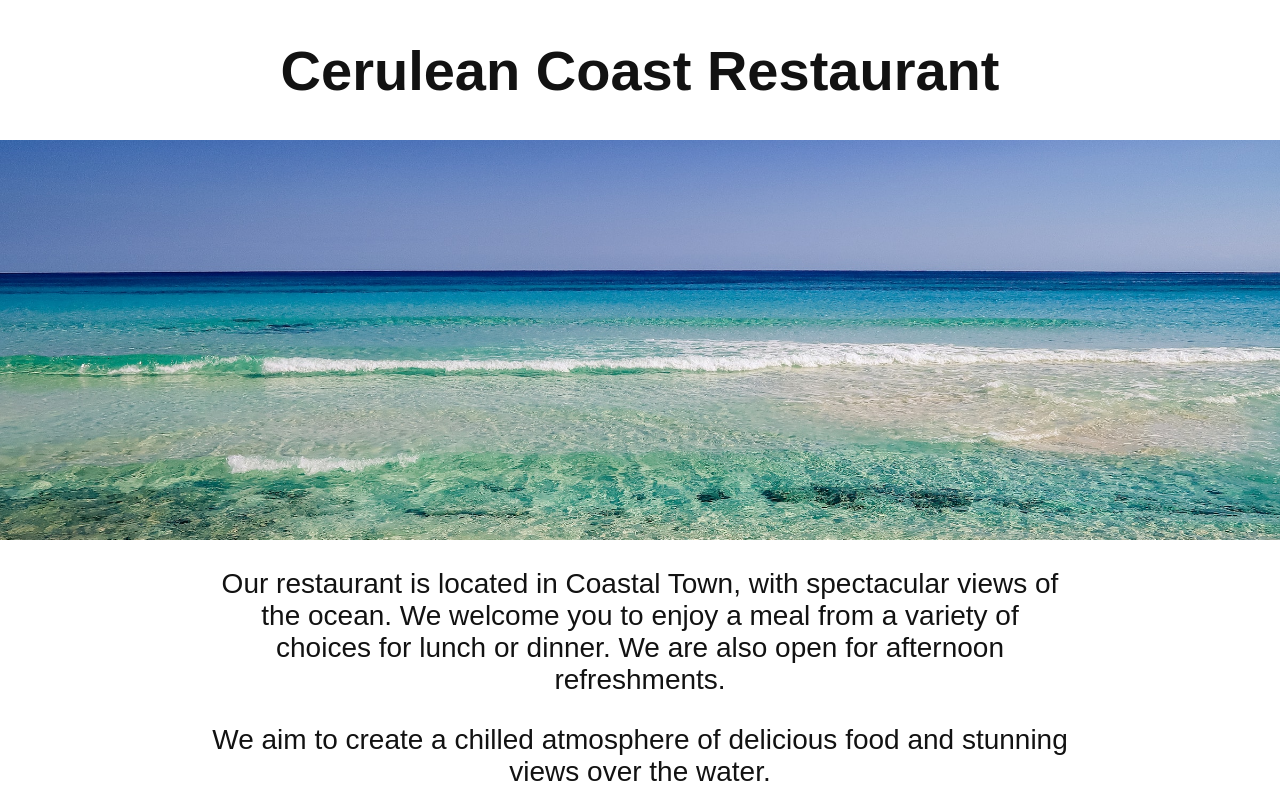
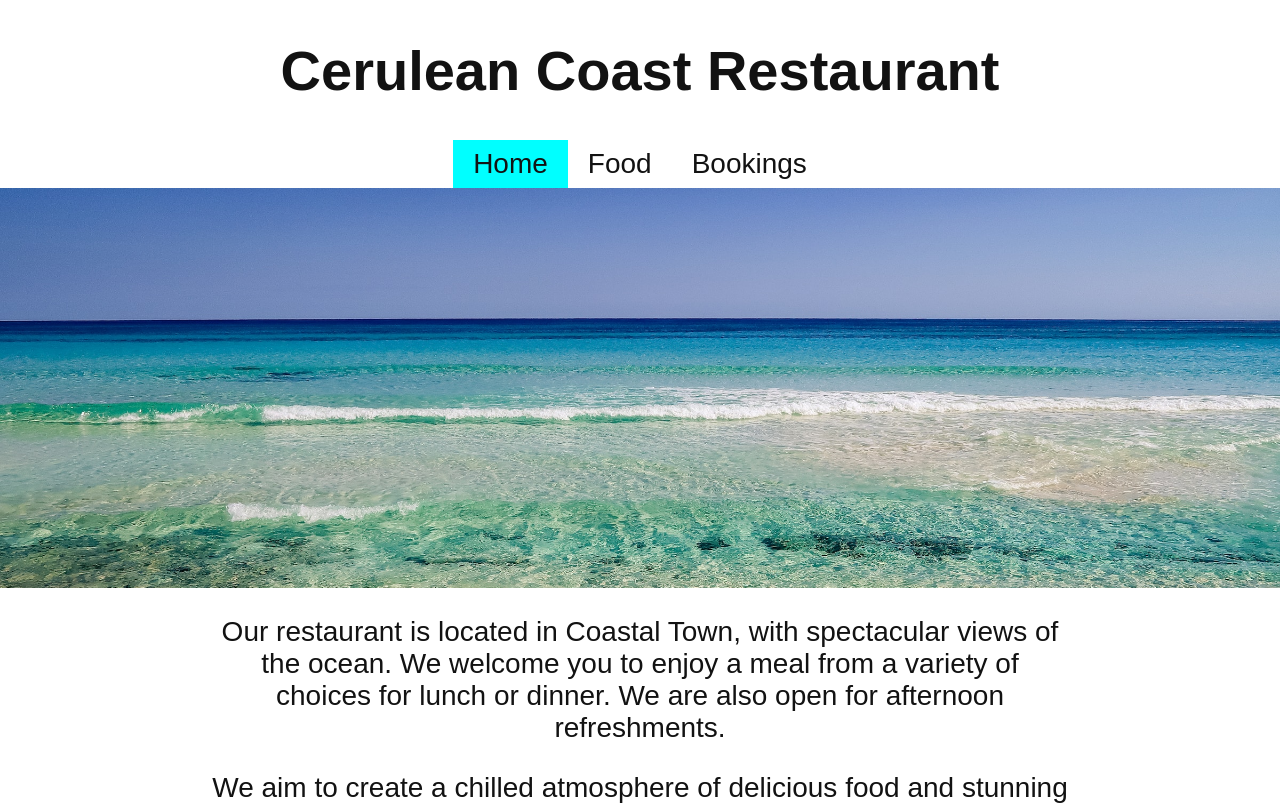
Before and after one commit to pennydrago/cerulean-coast, a React (Create React App) app: page / in a window 1280 px wide. Shown: the top 805 px of the page. Built offline with nearby package versions, Linux system fonts and the light colour scheme.

Commit message:
Add NavBar component and CSS styles

```diff
--- a/src/App.css
+++ b/src/App.css
@@ -23,6 +23,23 @@
   margin: 0 auto;
 }
 
+/* NavBar component styles */
+.navBar {
+  display: flex;
+  flex-wrap: wrap;
+  justify-content: center;
+}
+
+.navLink {
+  color: #121212;
+  text-decoration: none;
+  padding: 0.5rem 1.25rem;
+  }
+
+.activeNavLink {
+  background-color: aqua;
+}
+
 /* Home component styles */
 .banner {
   background-image: url("./images/fabio-fistarol-vkLv1LP_xCw-unsplash.jpg");
--- a/src/App.js
+++ b/src/App.js
@@ -2,6 +2,7 @@ import './App.css';
 import React from 'react';
 import {Route, Switch} from 'react-router-dom';
 import Header from './Header';
+import NavBar from './NavBar';
 import Home from './Home';
 import Food from './Food';
 import Bookings from './Bookings';
@@ -11,6 +12,7 @@ function App() {
   return (
     <div className="App">
       <Header />
+      <NavBar />
       <main className="main-content">
         <Switch>
           <Route exact path="/food">
--- /dev/null
+++ b/src/NavBar.js
@@ -0,0 +1,34 @@
+import React from "react";
+import { NavLink } from "react-router-dom";
+
+function NavBar() {
+  return (
+    <div>
+      <nav className="container navBar">
+        <NavLink
+          exact to="/"
+          className="navLink"
+          activeClassName="activeNavLink"
+        >
+          Home
+        </NavLink>
+        <NavLink
+          exact to="/food"
+          className="navLink"
+          activeClassName="activeNavLink"
+        >
+          Food
+        </NavLink>
+        <NavLink
+          exact to="/bookings"
+          className="navLink"
+          activeClassName="activeNavLink"
+        >
+          Bookings
+        </NavLink>
+      </nav>
+    </div>
+  );
+}
+
+export default NavBar;
```
